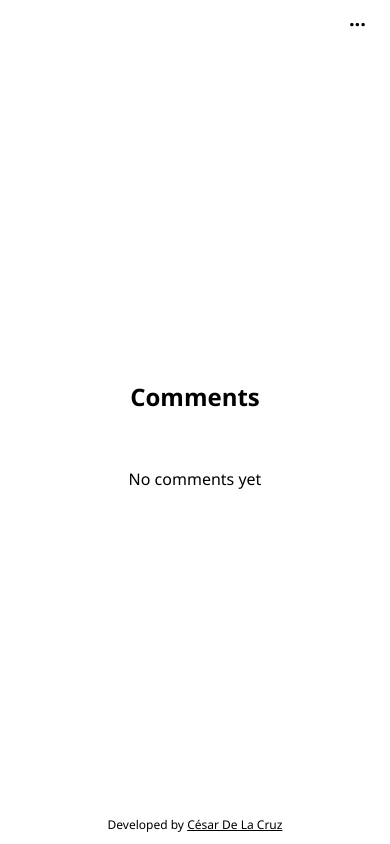
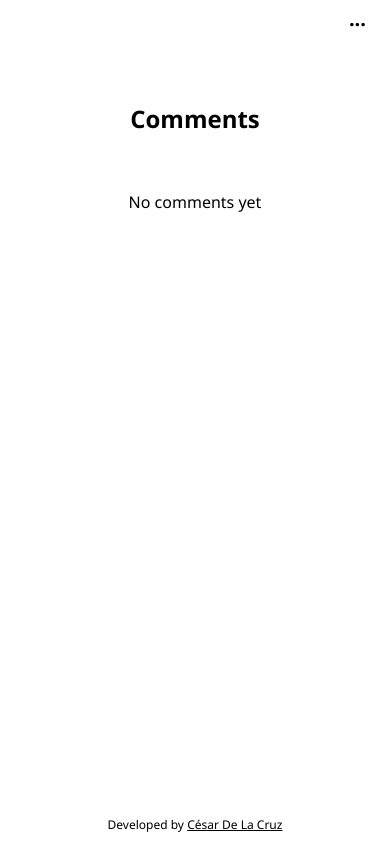
Before and after one commit to cesar-a-delacruz/odin-book, a React (Vite) app in the folder client/: page /post in a window 390 px wide. Built offline with nearby package versions, Linux system fonts and the light colour scheme.

Commit message:
refactor(client):  move CSS of pages with default layout to module

```diff
--- a/client/src/pages/Home.jsx
+++ b/client/src/pages/Home.jsx
@@ -1,3 +1,4 @@
+import pageStyles from "@/utils/css/modules/defaultPage.module.css";
 import styles from "./styles/Home.module.css";
 import { useEffect, useState } from "react";
 import dbFaker from "@/api/dbFaker";
@@ -28,7 +29,7 @@ export default function Home() {
   }, []);
 
   return (
-    <div className={styles.homePage}>
+    <div className={`${styles.homePage} ${pageStyles.default}`}>
       <section className={styles.followed}>
         <h2>Followed users</h2>
         <UserList users={followed} />
--- a/client/src/pages/Post.jsx
+++ b/client/src/pages/Post.jsx
@@ -1,5 +1,6 @@
+import pageStyles from "@/utils/css/modules/defaultPage.module.css";
+import styles from "./styles/Post.module.css";
 import { useEffect, useState } from "react";
-import styles from "./styles/Post.module.css";
 import dbFaker from "@/api/dbFaker";
 import { create } from "@/fieldsets/commentFieldsets";
 import PostCard from "@/components/PostCard";
@@ -30,7 +31,7 @@ export default function Post() {
   }, []);
 
   return (
-    <div className={styles.postPage}>
+    <div className={`${styles.postPage} ${pageStyles.default}`}>
       <section className={styles.post}>
         {post && <PostCard data={post} />}
       </section>
--- a/client/src/pages/Profile.jsx
+++ b/client/src/pages/Profile.jsx
@@ -1,3 +1,4 @@
+import pageStyles from "@/utils/css/modules/defaultPage.module.css";
 import styles from "./styles/Profile.module.css";
 import { useEffect, useState } from "react";
 import { useLocation, useNavigate } from "react-router-dom";
@@ -50,7 +51,7 @@ export default function Profile() {
   }, []);
 
   return (
-    <div className={styles.profilePage}>
+    <div className={`${styles.profilePage} ${pageStyles.default}`}>
       <section className={styles.user}>
         <UserCard data={user} />
       </section>
--- a/client/src/pages/styles/Home.module.css
+++ b/client/src/pages/styles/Home.module.css
@@ -1,12 +1,7 @@
 .homePage {
-  display: flex;
   justify-content: center;
 
   section {
-    display: flex;
-    flex-direction: column;
-    align-items: center;
-    padding: var(--padding-1);
     width: 33vw;
   }
 
@@ -40,10 +35,6 @@
 
 @media (max-aspect-ratio: 3/4) or (max-width: 1024px) {
   .homePage {
-    section {
-      width: unset;
-    }
-
     .followed,
     .more {
       display: none;
--- a/client/src/pages/styles/Post.module.css
+++ b/client/src/pages/styles/Post.module.css
@@ -1,17 +1,11 @@
 .postPage {
-  display: flex;
-  flex-grow: 1;
-
   section {
-    display: flex;
-    padding: var(--padding-1);
-    flex-grow: 1;
+    width: 50%;
   }
 
   .post {
     border-right: var(--border);
-    justify-content: center;
-    align-items: start;
+    justify-content: start;
 
     > * {
       position: sticky;
@@ -20,8 +14,6 @@
   }
 
   .comments {
-    flex-direction: column;
-    align-items: center;
     gap: var(--gap-1);
 
     > div:first-of-type {
--- a/client/src/pages/styles/Profile.module.css
+++ b/client/src/pages/styles/Profile.module.css
@@ -1,12 +1,5 @@
 .profilePage {
-  display: flex;
-  min-height: 100%;
-
   section {
-    display: flex;
-    flex-direction: column;
-    align-items: center;
-    padding: var(--padding-1);
     width: 33vw;
   }
 
@@ -57,10 +50,6 @@
   .profilePage {
     flex-direction: column;
 
-    section {
-      width: unset;
-    }
-
     .user {
       border: none;
       border-bottom: var(--border);
--- /dev/null
+++ b/client/src/utils/css/modules/defaultPage.module.css
@@ -0,0 +1,19 @@
+.default {
+  display: flex;
+  min-height: 100%;
+
+  section {
+    display: flex;
+    flex-direction: column;
+    align-items: center;
+    padding: var(--padding-1);
+  }
+}
+
+@media (max-aspect-ratio: 3/4) or (max-width: 1024px) {
+  .default {
+    section {
+      width: unset !important;
+    }
+  }
+}
```
